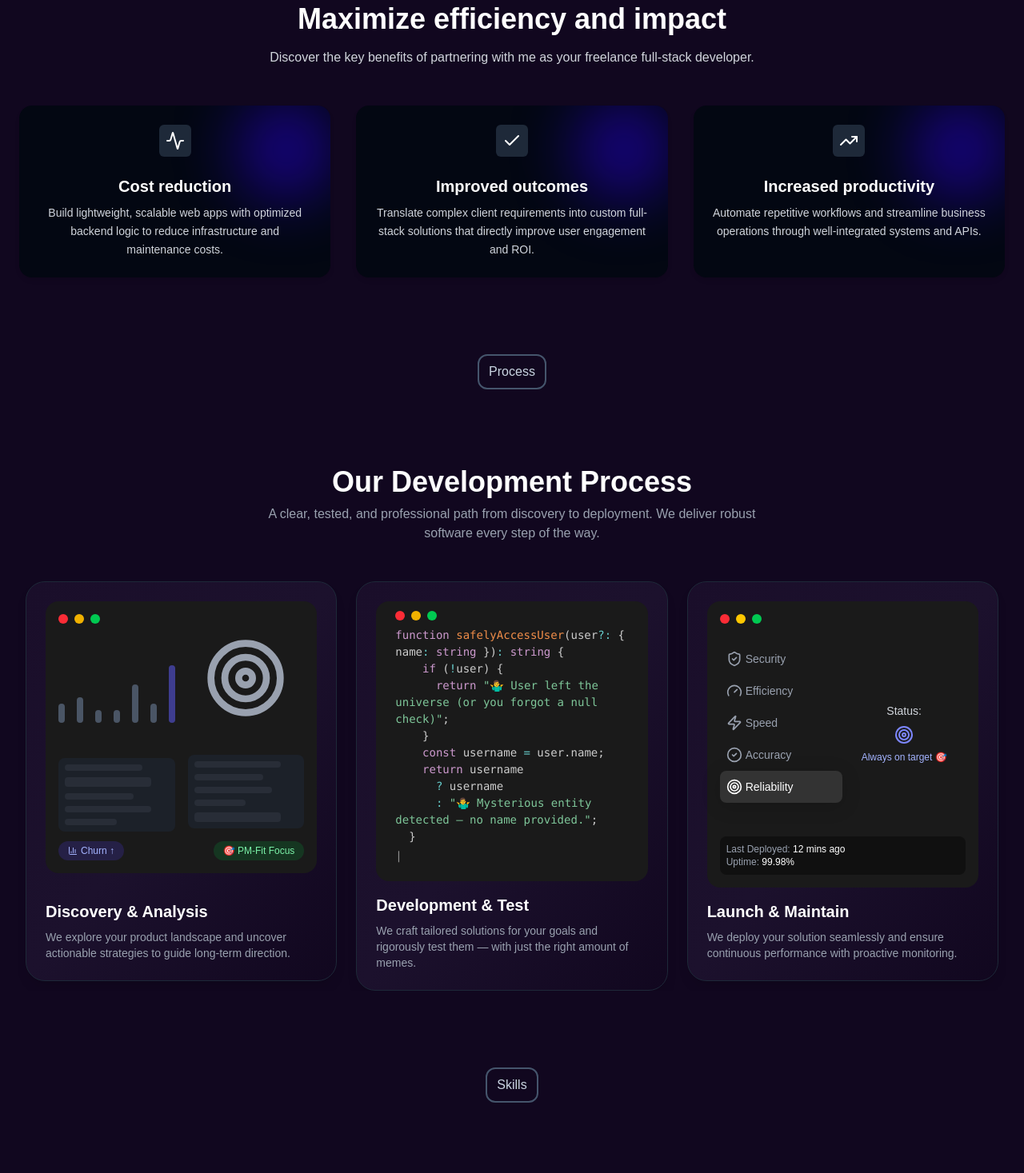
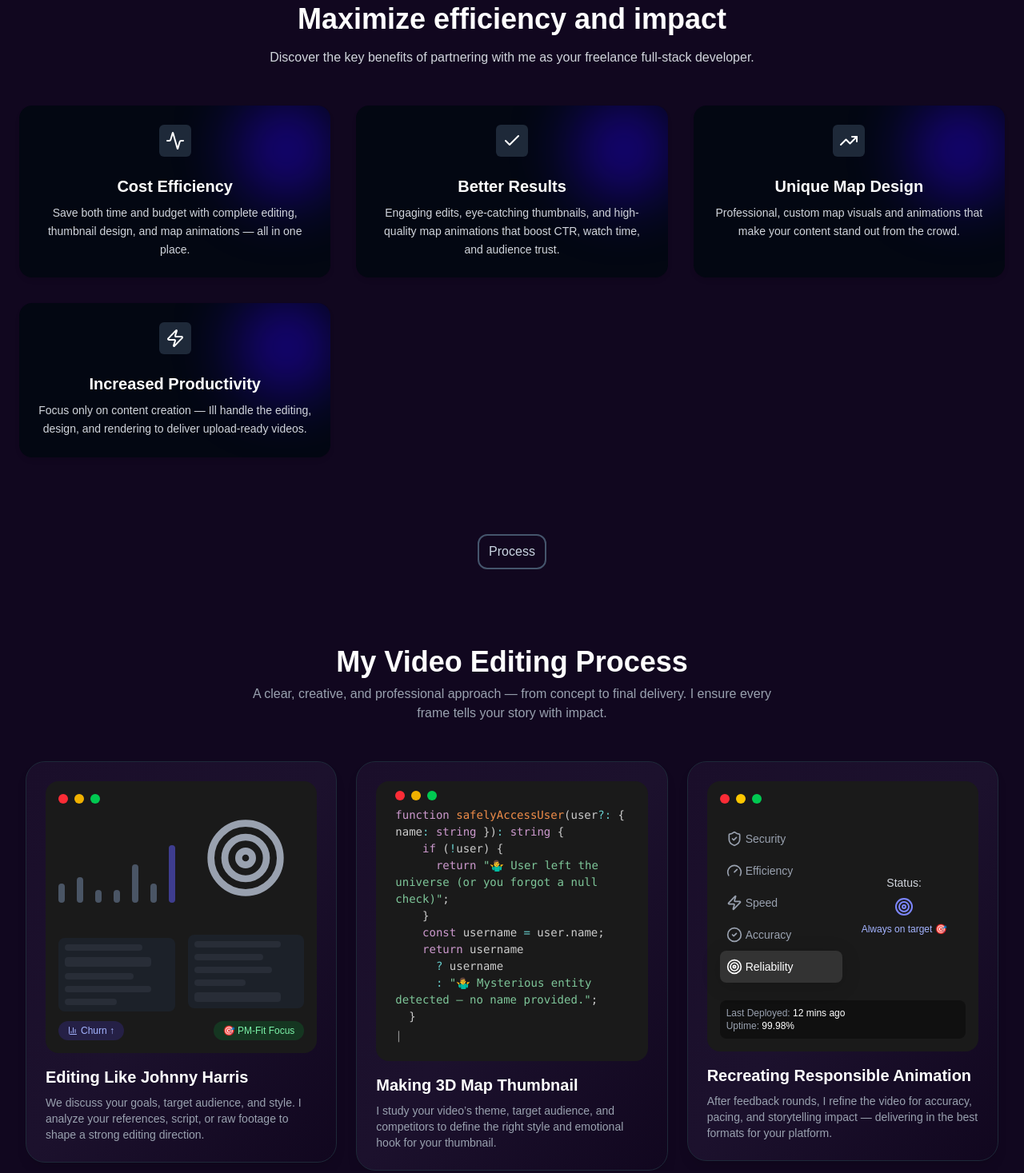
Before and after one commit to ajeet72/javed-akhtar, a Next.js app: page / in a window 1280 px wide. Shown: the part 2136-3603 px from the top of the page at 80% size. Built offline with nearby package versions, Linux system fonts and the light colour scheme; a web font is replaced by a local one.

Commit message:
texts are mostly updated

```diff
--- a/src/components/ServiceSection.tsx
+++ b/src/components/ServiceSection.tsx
@@ -88,9 +88,15 @@ function BusinessChatbotCard() {
           <span className="text-2xl">🌍</span> Custom Map
         </div>
         <div className="bg-[#1e1e1e] p-14 px-14 rounded-lg space-y-3 border border-gray-700">
-          <div className="bg-[#2a2a2a] px-3 py-6 rounded-lg text-xl">
+          <motion.div
+            initial={{ y: 140, scale: 0.9 }}
+            animate={{ y: 0, scale: 1 }}
+            transition={{ type: "spring", stiffness: 50, damping: 25 }}
+            style={{ zIndex: 2 }}
+            className="bg-[#2a2a2a] px-3 py-6 rounded-lg text-xl"
+          >
             Create professional, custom-styled maps from Mapbox and integrate them into GeoLayers 3.
-          </div>
+          </motion.div>
         </div>
       </div>
       <div className="mt-6">
--- a/src/components/benefitsSection.tsx
+++ b/src/components/benefitsSection.tsx
@@ -1,7 +1,7 @@
 "use client";
 
 import React from "react";
-import { Check, TrendingUp, Activity } from "lucide-react";
+import { Check, TrendingUp, Activity, Zap } from "lucide-react";
 import CenterButton from "./centerButton";
 import { motion } from "framer-motion";
 import { cardVariants } from "@/utils/motionConfig";
@@ -9,21 +9,27 @@ import { cardVariants } from "@/utils/motionConfig";
 const benefits = [
   {
     icon: <Activity className="w-6 h-6 text-white" />,
-    title: "Cost reduction",
+    title: "Cost Efficiency",
     description:
-      "Build lightweight, scalable web apps with optimized backend logic to reduce infrastructure and maintenance costs.",
+      "Save both time and budget with complete editing, thumbnail design, and map animations — all in one place.",
   },
   {
     icon: <Check className="w-6 h-6 text-white" />,
-    title: "Improved outcomes",
+    title: "Better Results",
     description:
-      "Translate complex client requirements into custom full-stack solutions that directly improve user engagement and ROI.",
+      "Engaging edits, eye-catching thumbnails, and high-quality map animations that boost CTR, watch time, and audience trust.",
   },
   {
     icon: <TrendingUp className="w-6 h-6 text-white" />,
-    title: "Increased productivity",
+    title: "Unique Map Design",
     description:
-      "Automate repetitive workflows and streamline business operations through well-integrated systems and APIs.",
+      "Professional, custom map visuals and animations that make your content stand out from the crowd.",
+  },
+  {
+    icon: <Zap className="w-6 h-6 text-white" />,
+    title: "Increased Productivity",
+    description:
+      "Focus only on content creation — Ill handle the editing, design, and rendering to deliver upload-ready videos.",
   },
 ];
 
--- a/src/components/contactSection.tsx
+++ b/src/components/contactSection.tsx
@@ -77,8 +77,7 @@ export default function ContactForm({ id }: { id: string }) {
               Ask whatever you have <br /> in your mind
             </h1>
             <p className="text-base sm:text-lg text-gray-300 mb-8">
-              Whether you have questions or are ready to discuss your business,
-              we're here to help. Reach out today.
+              Whether you have questions or need help with maps, animations, editing, or templates, feel free to reach out anytime.
             </p>
             <motion.div
               className="space-y-4 text-sm text-gray-200"
@@ -92,10 +91,10 @@ export default function ContactForm({ id }: { id: string }) {
               >
                 <MailIcon className="text-purple-400" />
                 <a
-                  href="mailto:ajeet62068bca@gmail.com"
+                  href="mailto:mdjavedakhtar502@gmail.com"
                   className="hover:text-slate-400 transition-colors duration-300"
                 >
-                  ajeet62068bca@gmail.com
+                  mdjavedakhtar502@gmail.com
                 </a>
               </motion.div>
               <motion.div
@@ -106,11 +105,11 @@ export default function ContactForm({ id }: { id: string }) {
               >
                 <MessageCircle className="text-purple-400" />
                 <a
-                  href="https://wa.me/916206859849"
+                  href="https://wa.me/917061665034"
                   target="_blank"
                   className="hover:text-slate-400 transition-colors duration-300"
                 >
-                  +91 62068 59849
+                  +91 70616 65034
                 </a>
               </motion.div>
             </motion.div>
--- a/src/components/footer.tsx
+++ b/src/components/footer.tsx
@@ -1,6 +1,6 @@
 "use client";
 
-import { Linkedin, Twitter, Instagram, Facebook, Github } from "lucide-react";
+import { Linkedin, Twitter, Instagram, Facebook, Github, Youtube } from "lucide-react";
 import { usePathname } from "next/navigation";
 
 export default function Footer() {
@@ -35,20 +35,18 @@ export default function Footer() {
                 className="h-6 min-w-[3.5rem] min-h-[1.5rem] object-contain"
               />
             </div>
-            <h1 className="text-xl font-semibold">Ajeet Sharma</h1>
+            <h1 className="text-xl font-semibold">Md Javed Akhtar</h1>
           </div>
           <p className="max-w-xs text-sm text-gray-300 mb-6 mx-auto md:mx-0">
-            Helping businesses turn ideas into fast, scalable, and user-focused
-            digital products—built to perform and built to last.
+            Crafting engaging maps, cinematic animations, and clean edits using tools like After Effects, Premiere Pro, and Mapbox. Focused on storytelling, visuals, and designs built to inspire and last.
           </p>
 
           {/* Social Icons */}
           <div className="flex justify-center md:justify-start gap-2">
             {[
-              { Icon: Github, href: "https://www.github.com/ajeet72/" },
-              { Icon: Twitter, href: "https://x.com/ajeetkumar076" },
-              { Icon: Linkedin, href: "https://www.linkedin.com/in/ajeetkumar076", },
-              { Icon: Instagram, href: "https://www.instagram.com/ajeet_sharma.dev/" },
+              { Icon: Youtube, href: "https://youtube.com/@CREATE__NEW4" },
+              { Icon: Linkedin, href: "https://linkedin.com/in/mdjavedakhtar076", },
+              { Icon: Instagram, href: "https://instagram.com/create__new4/" },
               // { Icon: Facebook, href: "https://facebook.com/yourpage" },
             ].map(({ Icon, href }, i) => (
               <a
--- a/src/components/porcessSection.tsx
+++ b/src/components/porcessSection.tsx
@@ -87,11 +87,10 @@ export default function ProcessSection({ id }: { id: string }) {
         {/* Section heading */}
         <div className="text-center mb-12">
           <h2 className="text-3xl md:text-4xl font-bold text-white">
-            Our Development Process
+            My Video Editing Process
           </h2>
           <p className="text-gray-400 mt-2 text-sm md:text-base max-w-2xl mx-auto">
-            A clear, tested, and professional path from discovery to deployment.
-            We deliver robust software every step of the way.
+            A clear, creative, and professional approach — from concept to final delivery. I ensure every frame tells your story with impact.
           </p>
         </div>
 
@@ -263,10 +262,9 @@ function LaunchMaintainProcess() {
 
       {/* Title & Description */}
       <div className="pt-4">
-        <h3 className="text-xl font-semibold">Launch & Maintain</h3>
+        <h3 className="text-xl font-semibold">Recreating Responsible Animation</h3>
         <p className="text-gray-400 text-sm mt-2">
-          We deploy your solution seamlessly and ensure continuous performance
-          with proactive monitoring.
+          After feedback rounds, I refine the video for accuracy, pacing, and storytelling impact — delivering in the best formats for your platform.
         </p>
       </div>
     </div>
@@ -355,10 +353,9 @@ export function DevelopmentTestProcess() {
 
       {/* Description Section */}
       <div className="mt-4">
-        <h3 className="text-xl font-semibold">Development & Test</h3>
+        <h3 className="text-xl font-semibold">Making 3D Map Thumbnail</h3>
         <p className="text-gray-400 text-sm mt-2">
-          We craft tailored solutions for your goals and rigorously test them —
-          with just the right amount of memes.
+          I study your video’s theme, target audience, and competitors to define the right style and emotional hook for your thumbnail.
         </p>
       </div>
     </div>
@@ -436,10 +433,9 @@ function DiscoveryAnalysisProcess() {
 
       {/* Title & Description */}
       <div className="pt-4">
-        <h3 className="text-xl font-semibold">Discovery & Analysis</h3>
+        <h3 className="text-xl font-semibold">Editing Like Johnny Harris</h3>
         <p className="text-gray-400 text-sm mt-2">
-          We explore your product landscape and uncover actionable strategies to
-          guide long-term direction.
+          We discuss your goals, target audience, and style. I analyze your references, script, or raw footage to shape a strong editing direction.
         </p>
       </div>
     </div>
--- a/src/components/projectsSection.tsx
+++ b/src/components/projectsSection.tsx
@@ -6,8 +6,8 @@ export default function ProjectsSection({ id }: { id: string }) {
     <section id={id}>
       <CenterButton name="Projects" />
       <ProjectCard
-        title="Full-Stack Blog Platform"
-        description="Built a responsive blog platform using React, TypeScript, and Cloudflare Workers. Implemented JWT-based authentication, Zod for validation, and Prisma with PostgreSQL for secure data handling. Optimized for performance and scalability with a modern serverless architecture."
+        title="Map Animation Workflow"
+        description="Created dynamic map animation videos using After Effects, Geo-Layers 3, and Premiere Pro, leveraging OpenStreetMap data for accuracy. Designed engaging, data-driven visuals optimized for storytelling, audience retention, and professional broadcast quality."
         image="/projectImage/medium.png"
         projectUrl="https://medium-blog-six-gamma.vercel.app/"
         scrollImage={false}
--- a/src/components/skillsSection.tsx
+++ b/src/components/skillsSection.tsx
@@ -8,11 +8,11 @@ export default function SkillsComponent({ id }: { id: string }) {
       <CenterButton name="Skills" />
       <div>
         <h1 className="text-white text-3xl md:text-4xl font-bold">
-          I'm currently looking to join a{" "}
-          <span className="text-[#A88BFE]">cross-functional</span> team
+          I'm currently looking to collaborate{" "}
+          <span className="text-[#A88BFE]">on creative video projects</span> team
         </h1>
         <p className="text-gray-400 text-base md:text-lg mt-4 max-w-2xl mx-auto">
-          that values improving people's lives through accessible design
+          that bring stories to life through visuals, motion graphics, and sound.
         </p>
       </div>
 
```
Also changed, not shown: src/components/testimonialSection.tsx (+7 -7 lines).
